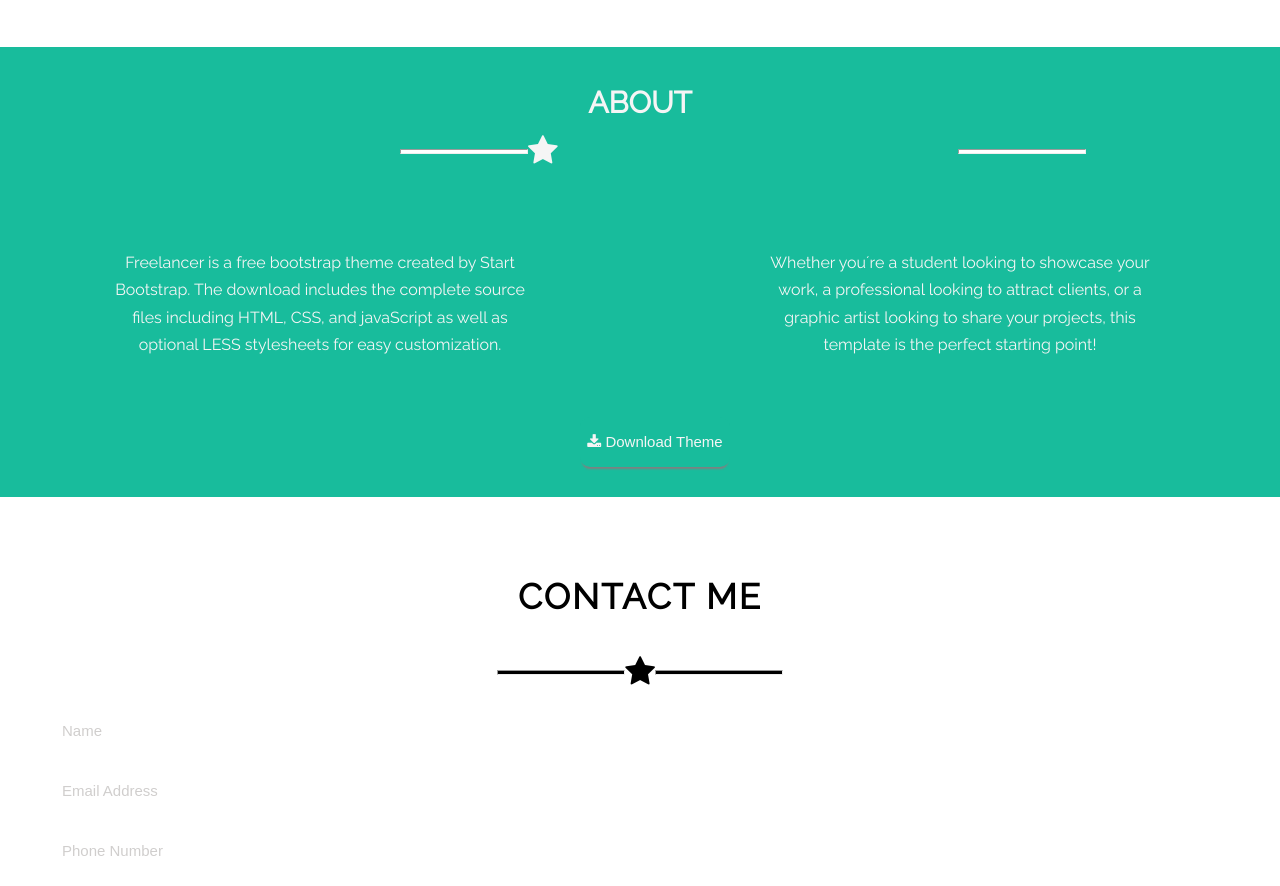
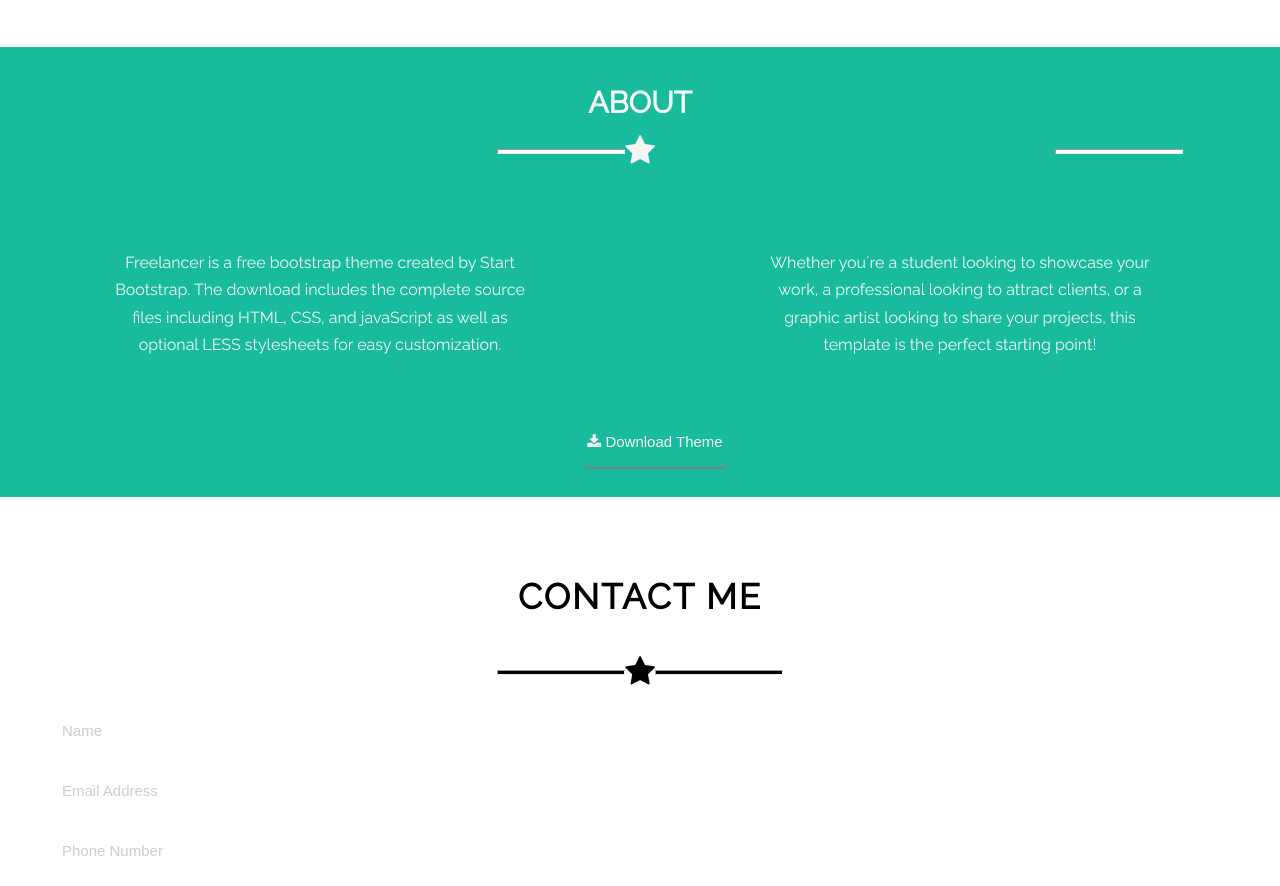
Before and after one commit to marcecabelloh/freelancer, a plain HTML site: page index.html in a window 1280 px wide. Shown: the part 1544-2430 px from the top of the page. Drawn offline with Linux system fonts and the light colour scheme.

Commit message:
correcciones finales

```diff
--- a/css/common.css
+++ b/css/common.css
@@ -132,6 +132,9 @@
  	background-color: white;
  }
 
+.linea-estrella{
+	text-align: center;
+}
  .btn-home{
  	background: #2Ecc71;
  	color: #fff;
```
